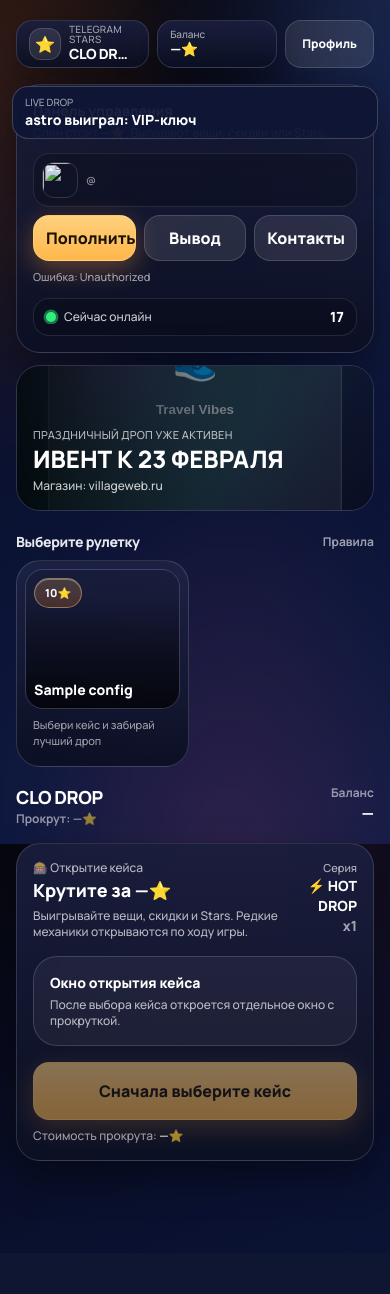
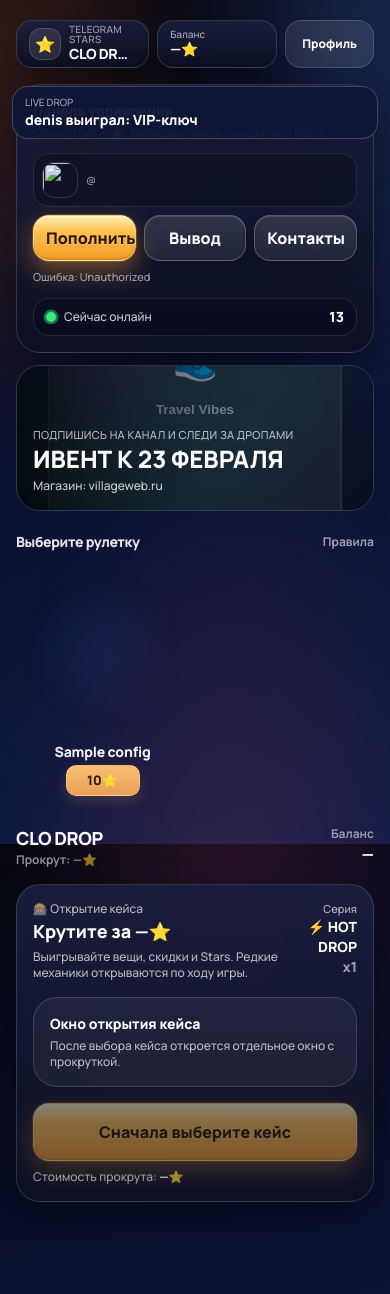
Before and after one commit to 0utcuster/roulette_webapp, a FastAPI app: page / in a window 390 px wide. Before the commit the page ends 1189 px from the top, so only its background shows below. Run offline with FastAPI, Linux system fonts and the light colour scheme; tables that the repository leaves empty hold one stand-in row (values such as "Sample post"); some libraries are stand-ins or nearby versions.

Commit message:
Polish mobile UI and event/contact flows

```diff
--- a/app/static/mobile.js
+++ b/app/static/mobile.js
@@ -90,6 +90,10 @@ function rarityLabel(r){
   return ({ blue:"Синий", purple:"Фиолетовый", red:"Красный", yellow:"Жёлтый" })[rarityKey(r)];
 }
 function rarityCss(r){ return `rarity-${rarityKey(r)}`; }
+function caseTopRarity(caseObj){
+  const v = (caseObj?.prizes || []).reduce((acc,p)=>Math.max(acc, rarityValue(p?.rarity)), 1);
+  return ({1:"blue",2:"purple",3:"red",4:"yellow"})[v] || "blue";
+}
 
 function isHighTierPrize(key){
   const k = String(key || "");
@@ -107,6 +111,8 @@ function isHighTierPrize(key){
 let state={ rouletteId:null, rouletteCost:0, currentCase:null, cases:[], uiConfig:null };
 let modalOpenCount = 0;
 let lockedScrollY = 0;
+let reelAnimRaf = 0;
+let reelAnimRunId = 0;
 
 function setMsg(text){ const el=$("msg"); if(el) el.textContent=text||"—"; }
 
@@ -159,25 +165,34 @@ function launchDropFx(count=28){
   }
 }
 
+function clearDropFx(){
+  const layer=$("fxLayer");
+  if(layer) layer.innerHTML = "";
+}
+
 function setupOnlineCounter(){
   const el=$("onlineCount"); if(!el) return;
   const now = new Date();
   const h = now.getHours();
-  let base = 10;
-  if(h >= 0 && h < 7) base = 5;
-  else if(h >= 7 && h < 12) base = 9;
-  else if(h >= 12 && h < 18) base = 12;
-  else if(h >= 18 && h < 24) base = 16;
-  const update=()=>{ el.textContent = String(Math.max(3, base + randint(-2,2))); };
+  let base = 8;
+  if(h >= 0 && h < 7) base = 4;
+  else if(h >= 7 && h < 12) base = 7;
+  else if(h >= 12 && h < 18) base = 10;
+  else if(h >= 18 && h < 24) base = 13;
+  const update=()=>{ el.textContent = String(Math.max(2, base + randint(-2,1))); };
   update();
-  setInterval(update, 9000);
+  setInterval(update, 12000);
 }
 
 function setupLiveWinsFeed(){
   const toast=$("liveWinToast");
   const text=$("liveWinText");
   if(!toast || !text) return;
-  const names=["mike","lina","ghost","vovan","ninja","sova","astro","max","kira","qwerty","neo","panda"];
+  const names=[
+    "mike","lina","ghost","vovan","ninja","sova","astro","max","kira","qwerty","neo","panda",
+    "dima","kris","roman","timur","alisa","egor","denis","vlad","sasha","artem","lev","mark",
+    "nikita","masha","yarik","igor","stepa","andrey","ilya","vika","yan","polina","danik","tema"
+  ];
   const prizes=["Обувь","Толстовка","Скидка 20%","200⭐","1000⭐","Сертификат 3000₽","VIP-ключ"];
   const show=()=>{
     const n=names[randint(0,names.length-1)];
@@ -187,7 +202,11 @@ function setupLiveWinsFeed(){
     setTimeout(()=>toast.classList.remove("show"), 3600);
   };
   setTimeout(show, 5000);
-  setInterval(show, randint(14000,22000));
+  const loop=()=>{
+    show();
+    setTimeout(loop, randint(22000,34000));
+  };
+  setTimeout(loop, randint(22000,30000));
 }
 
 function setupEventBanner(cfg){
@@ -199,6 +218,23 @@ function setupEventBanner(cfg){
   if($("eventModalTitle")) $("eventModalTitle").textContent = e.title || "ИВЕНТ К 23 ФЕВРАЛЯ";
   if($("eventModalText")) $("eventModalText").textContent = e.text || "Открывайте кейсы и забирайте праздничные награды.";
   if($("eventModalImg") && e.image) $("eventModalImg").src = e.image;
+  if($("eventModalAction")) $("eventModalAction").textContent = e.cta_label || "Подписаться";
+}
+
+function openPromoLink(url){
+  const href = String(url || "").trim();
+  if(!href) return;
+  try{
+    if(tg && href.includes("t.me/") && typeof tg.openTelegramLink === "function"){
+      tg.openTelegramLink(href);
+      return;
+    }
+    if(tg && typeof tg.openLink === "function"){
+      tg.openLink(href);
+      return;
+    }
+  }catch{}
+  window.open(href, "_blank", "noopener,noreferrer");
 }
 
 function setupContactButton(cfg){
@@ -272,12 +308,12 @@ async function loadInventory(){
           <div class="h-full ${idx % 2 === 0 ? "bg-gradient-to-r from-amber-300 to-orange-400" : "bg-gradient-to-r from-cyan-300 to-blue-400"}" style="width:${Math.max(0, Math.min(100, Number(p.percent || 0)))}%"></div>
         </div>
         <div class="mt-1 text-[11px] ${
-          Number(p.left||0)===1 ? "text-rose-200" :
+          Number(p.left||0)===1 ? "text-white/60" :
           (Number(p.left||0)===2 || Number(p.left||0)===3) ? "text-amber-200" :
           "text-white/60"
         }">
           ${
-            Number(p.left||0)===1 ? "Финишный тикет выпадает реже (маленький шанс)" :
+            Number(p.left||0)===1 ? `Осталось: ${Math.max(0, Number(p.left || 0))}` :
             (Number(p.left||0)===2 || Number(p.left||0)===3) ? `Осталось ${Math.max(0, Number(p.left || 0))}: шанс на тикет повышен` :
             `Осталось: ${Math.max(0, Number(p.left || 0))}`
           }
@@ -341,6 +377,11 @@ function openCasePreview(c){
   const first = prizes[0] || null;
   const thumb=c.avatar || (first ? ((first.images||[])[0] || "") : "");
   $("casePreviewImg").src=thumb || "";
+  const previewArt = $("casePreviewArt");
+  if(previewArt){
+    previewArt.classList.remove("rarity-blue","rarity-purple","rarity-red","rarity-yellow");
+    previewArt.classList.add(rarityCss(caseTopRarity(c)));
+  }
   $("casePreviewTitle").textContent=c.title || c.id;
   $("casePreviewDesc").textContent=c.desc || "Открой кейс и забери мощный дроп.";
   $("casePreviewPrice").textContent=`${c.cost}⭐`;
@@ -429,18 +470,16 @@ async function buildRouletteGrid(){
   for(const c of list){
     const firstPrize = (c.prizes || [])[0];
     const thumb = c.avatar || ((firstPrize?.images || [])[0] || "");
-    const topRarity = (c.prizes || []).reduce((acc,p)=>Math.max(acc, rarityValue(p.rarity)), 1);
-    const frameRarity = ({1:"blue",2:"purple",3:"red",4:"yellow"})[topRarity] || "blue";
+    const frameRarity = caseTopRarity(c);
     const btn=document.createElement("button");
-    btn.className=`roulette-card text-left rounded-3xl border border-white/15 bg-white/5 overflow-hidden relative p-2 ${rarityCss(frameRarity)}`;
+    btn.className=`roulette-card text-left rounded-3xl overflow-hidden relative p-1 ${rarityCss(frameRarity)}`;
     btn.innerHTML=`
-      <div class="case-cover">
+      <div class="roulette-case-art">
         ${thumb?`<img src="${thumb}" alt="${esc(c.title)}"/>`:``}
-        <div class="absolute left-2 top-2 z-10 case-tag">${c.cost}⭐</div>
-        <div class="absolute left-2 right-2 bottom-2 z-10 text-sm font-black truncate">${esc(c.title)}</div>
       </div>
-      <div class="p-2">
-        <div class="text-[11px] text-white/60 line-clamp-2">${esc(c.desc)}</div>
+      <div class="roulette-case-meta px-1 pb-2">
+        <div class="roulette-case-name">${esc(c.title)}</div>
+        <div class="roulette-price-pill">${c.cost}⭐</div>
       </div>
     `;
     btn.addEventListener("click", ()=>openCasePreview(c));
@@ -458,6 +497,7 @@ async function buildRouletteGrid(){
 
 async function buildReel(rouletteId, reelId="reelModal"){
   const reel=$(reelId); if(!reel) return;
+  const wrap = reel.parentElement;
 
   const c = state.cases.find(x=>x.id===rouletteId);
   const prizes = (c?.prizes || []).filter(p => (p.images||[]).length);
@@ -485,10 +525,19 @@ async function buildReel(rouletteId, reelId="reelModal"){
   }
   reel.style.transition="none";
   reel.style.transform="translateY(0px)";
+  reel.style.filter="blur(0px) saturate(1)";
+  reel.style.willChange="";
+  if(wrap) wrap.style.boxShadow="";
 }
 
 async function animateToPrize(prizeKey, reelId="reelModal", prizeRarity=null){
   const reel=$(reelId);
+  if(!reel) return;
+  if(reelAnimRaf){
+    cancelAnimationFrame(reelAnimRaf);
+    reelAnimRaf = 0;
+  }
+  const runId = ++reelAnimRunId;
   const items=[...reel.querySelectorAll(".prize-card")];
   if(!items.length) return;
 
@@ -515,6 +564,8 @@ async function animateToPrize(prizeKey, reelId="reelModal", prizeRarity=null){
   const clamp01 = (x) => Math.max(0, Math.min(1, x));
   const easeInOutCubic = (x) => (x < 0.5 ? 4 * x * x * x : 1 - Math.pow(-2 * x + 2, 3) / 2);
   const wrap = reel.parentElement;
+  reel.style.willChange = "transform, filter";
+  items.forEach((el)=>el.classList.remove("is-target"));
 
   reel.style.transform = `translateY(${startY}px)`;
   reel.style.filter = "blur(0px) saturate(1)";
@@ -524,6 +575,14 @@ async function animateToPrize(prizeKey, reelId="reelModal", prizeRarity=null){
   await new Promise((resolve) => {
     const t0 = now();
     const frame = () => {
+      if(runId !== reelAnimRunId){
+        reel.style.filter = "blur(0px) saturate(1)";
+        reel.style.willChange = "";
+        if (wrap) wrap.style.boxShadow = "";
+        reelAnimRaf = 0;
+        resolve();
+        return;
+      }
       const ts = now();
       const p = clamp01((ts - t0) / duration);
 
@@ -546,17 +605,19 @@ async function animateToPrize(prizeKey, reelId="reelModal", prizeRarity=null){
       lastTs = ts;
 
       if (p < 1) {
-        requestAnimationFrame(frame);
+        reelAnimRaf = requestAnimationFrame(frame);
       } else {
         reel.style.transform = `translateY(${targetY}px)`;
         reel.style.filter = "blur(0px) saturate(1)";
+        reel.style.willChange = "";
         if (wrap) wrap.style.boxShadow = "";
         items.forEach((el)=>el.classList.remove("is-target"));
         targetEl?.classList.add("is-target");
+        reelAnimRaf = 0;
         resolve();
       }
     };
-    requestAnimationFrame(frame);
+    reelAnimRaf = requestAnimationFrame(frame);
   });
 }
 
@@ -687,6 +748,7 @@ async function doSpin(){
       throw new Error("Сначала выберите кейс");
     }
     setMsg("Крутим…");
+    clearDropFx();
     await buildReel(state.rouletteId, "reelModal");
     const res = await api("/api/spin", {
       method:"POST",
@@ -756,12 +818,20 @@ document.addEventListener("DOMContentLoaded", async ()=>{
     $("eventBannerBtn")?.addEventListener("click", ()=>openModal("eventModal"));
     $("eventModalClose")?.addEventListener("click", ()=>closeModal("eventModal"));
     $("eventModalAction")?.addEventListener("click", ()=>{
+      const e = state?.uiConfig?.event || {};
+      const ctaUrl = String(e.cta_url || "").trim();
+      if(ctaUrl){
+        openPromoLink(ctaUrl);
+        closeModal("eventModal");
+        setMsg("Открываю Telegram-канал…");
+        return;
+      }
       closeModal("eventModal");
       openResultOverlay({
-        badge:"Event",
-        title:"Ивент активирован",
-        text:"Открывайте кейсы в прайм-тайм и поднимайтесь в топе.",
-        primary:"К кейсам"
+        badge:"Ивент",
+        title:"Подпишитесь на канал",
+        text:"В канале публикуем новые кейсы, акции и промокоды.",
+        primary:"Понятно"
       });
     });
     $("openSpinModalBtn")?.addEventListener("click", ()=>{
--- a/app/templates/index_mobile.html
+++ b/app/templates/index_mobile.html
@@ -51,12 +51,52 @@
     .btn{ transition: transform .12s ease, opacity .12s ease; }
     .btn:active{ transform: translateY(1px) scale(.99); }
     .btn-primary{
-      background: linear-gradient(180deg, #ffd07d, var(--accent));
-      color:#1b1205;
-      box-shadow: 0 8px 26px rgba(255,154,59,.35);
-      border: 1px solid rgba(255,220,140,.5);
+      background:
+        linear-gradient(180deg, rgba(255,255,255,.28), rgba(255,255,255,0) 26%),
+        linear-gradient(180deg, #ffe695 0%, #ffc04f 38%, #f39a26 100%);
+      color:#2a1703;
+      text-shadow: 0 1px 0 rgba(255,255,255,.25);
+      box-shadow:
+        0 1px 0 rgba(255,255,255,.45) inset,
+        0 -2px 0 rgba(158,88,15,.25) inset,
+        0 10px 26px rgba(255,156,44,.42),
+        0 0 0 1px rgba(255,204,112,.2);
+      border: 1px solid rgba(255,226,151,.62);
     }
-    .btn-primary:hover{ filter: brightness(1.05); }
+    .btn-primary:hover{ filter: brightness(1.06) saturate(1.05); }
+    .btn-primary:active{
+      transform: translateY(1px) scale(.99);
+      box-shadow:
+        0 1px 0 rgba(255,255,255,.35) inset,
+        0 -1px 0 rgba(158,88,15,.2) inset,
+        0 6px 16px rgba(255,156,44,.34),
+        0 0 0 1px rgba(255,204,112,.2);
+    }
+    .btn-primary.pulse{
+      animation: pulseGlow 1.8s infinite, sellGlow 2.4s ease-in-out infinite;
+    }
+    @keyframes sellGlow{
+      0%,100%{
+        box-shadow:
+          0 1px 0 rgba(255,255,255,.45) inset,
+          0 -2px 0 rgba(158,88,15,.25) inset,
+          0 10px 26px rgba(255,156,44,.42),
+          0 0 0 1px rgba(255,204,112,.2);
+      }
+      50%{
+        box-shadow:
+          0 1px 0 rgba(255,255,255,.52) inset,
+          0 -2px 0 rgba(158,88,15,.28) inset,
+          0 14px 34px rgba(255,166,56,.52),
+          0 0 26px rgba(255,199,92,.24),
+          0 0 0 1px rgba(255,216,126,.24);
+      }
+    }
+    .btn-outline-strong{
+      background: linear-gradient(180deg, rgba(255,255,255,.13), rgba(255,255,255,.07));
+      border: 1px solid rgba(255,255,255,.22);
+      box-shadow: inset 0 1px 0 rgba(255,255,255,.12), 0 8px 18px rgba(0,0,0,.18);
+    }
     .safe-pad{ padding-bottom: calc(92px + env(safe-area-inset-bottom)); }
     .nav{ padding-bottom: env(safe-area-inset-bottom); }
     .reel{ will-change: transform; }
@@ -210,24 +250,15 @@
     .rarity-red .case-item-thumb-glow{ background: radial-gradient(circle, rgba(255,106,106,.62), rgba(255,106,106,0) 72%); }
     .rarity-yellow .case-item-thumb-glow{ background: radial-gradient(circle, rgba(255,213,107,.7), rgba(255,213,107,0) 72%); }
     .roulette-card{
-      transition: transform .18s ease, box-shadow .18s ease, border-color .18s ease;
-      border-color: rgba(255,255,255,.12);
-      background: linear-gradient(180deg, rgba(29,34,70,.84), rgba(10,14,33,.9));
+      transition: transform .18s ease, filter .18s ease, opacity .18s ease;
+      background: transparent;
+      border: 0;
+      box-shadow: none;
     }
     .roulette-card:active{ transform: scale(.98); }
-    .roulette-card::before{
-      content:"";
-      position:absolute; inset:-1px;
-      border-radius:24px;
-      background: linear-gradient(135deg, rgba(255,180,74,.0), rgba(255,180,74,.25), rgba(124,156,255,.18), rgba(255,180,74,.0));
-      opacity:0;
-      transition: opacity .25s ease;
-      pointer-events:none;
-    }
-    .roulette-card:hover::before{ opacity:.6; }
+    .roulette-card::before{ content:none; }
     .roulette-card.selected{
-      box-shadow: 0 0 0 1px rgba(255,205,120,.85), 0 24px 48px rgba(7,9,20,.7), 0 0 38px rgba(255,130,60,.28);
-      border-color: rgba(255,206,124,.7);
+      filter: drop-shadow(0 0 22px rgba(255,196,92,.18));
     }
     .case-cover{ position:relative; height:140px; border-radius:18px; overflow:hidden; border:1px solid rgba(255,255,255,.15); }
     .case-cover img{ width:100%; height:100%; object-fit:cover; display:block; }
@@ -242,6 +273,105 @@
       background:linear-gradient(180deg, rgba(255,190,94,.2), rgba(255,122,44,.22));
       font-size:11px; font-weight:800;
       box-shadow: inset 0 1px 0 rgba(255,255,255,.3);
+    }
+    .roulette-case-art{
+      position: relative;
+      height: 178px;
+      display:flex;
+      align-items:flex-end;
+      justify-content:center;
+      padding: 6px 4px 0;
+      overflow: visible;
+    }
+    .roulette-case-art::before{
+      content:"";
+      position:absolute;
+      inset: 18px 10px 20px;
+      border-radius: 999px;
+      background: radial-gradient(circle, rgba(91,141,255,.18), rgba(91,141,255,0) 68%);
+      filter: blur(18px);
+      opacity:.55;
+      pointer-events:none;
+    }
+    .roulette-card.rarity-purple .roulette-case-art::before{
+      background: radial-gradient(circle, rgba(178,104,255,.22), rgba(178,104,255,0) 68%);
+    }
+    .roulette-card.rarity-red .roulette-case-art::before{
+      background: radial-gradient(circle, rgba(255,106,106,.22), rgba(255,106,106,0) 68%);
+    }
+    .roulette-card.rarity-yellow .roulette-case-art::before{
+      background: radial-gradient(circle, rgba(255,212,110,.24), rgba(255,212,110,0) 70%);
+    }
+    .roulette-case-art img{
+      width: 100%;
+      height: 100%;
+      object-fit: contain;
+      object-position: center bottom;
+      position: relative;
+      z-index: 1;
+      filter: drop-shadow(0 10px 18px rgba(0,0,0,.28));
+    }
+    .case-square-art{
+      position: relative;
+      border-radius: 18px;
+      overflow: hidden;
+      background:
+        radial-gradient(120% 100% at 50% 10%, rgba(255,255,255,.08), transparent 60%),
+        linear-gradient(180deg, rgba(17,24,49,.95), rgba(10,14,30,.95));
+      border:1px solid rgba(255,255,255,.12);
+    }
+    .case-square-art::before{
+      content:"";
+      position:absolute;
+      inset:10% 8%;
+      border-radius:999px;
+      filter: blur(18px);
+      background: radial-gradient(circle, rgba(110,176,255,.18), rgba(110,176,255,0) 70%);
+      pointer-events:none;
+    }
+    .case-square-art img{
+      position: relative;
+      z-index: 1;
+      width:100%;
+      height:100%;
+      object-fit: contain;
+      object-position:center;
+      padding: 10px;
+      filter: drop-shadow(0 10px 18px rgba(0,0,0,.25));
+      background: transparent;
+    }
+    .case-square-art.rarity-purple::before{ background: radial-gradient(circle, rgba(176,107,255,.2), rgba(176,107,255,0) 70%); }
+    .case-square-art.rarity-red::before{ background: radial-gradient(circle, rgba(255,106,106,.2), rgba(255,106,106,0) 70%); }
+    .case-square-art.rarity-yellow::before{ background: radial-gradient(circle, rgba(255,213,107,.22), rgba(255,213,107,0) 72%); }
+    .roulette-case-meta{
+      margin-top: 2px;
+      text-align:center;
+      display:flex;
+      flex-direction:column;
+      align-items:center;
+      gap:6px;
+    }
+    .roulette-case-name{
+      font-size: 14px;
+      line-height: 1.1;
+      font-weight: 900;
+      color: rgba(255,255,255,.95);
+      letter-spacing: -.2px;
+      text-wrap: balance;
+    }
+    .roulette-price-pill{
+      display:inline-flex;
+      align-items:center;
+      justify-content:center;
+      min-width: 74px;
+      padding: 5px 10px;
+      border-radius: 10px;
+      font-size: 13px;
+      font-weight: 900;
+      color: #2d1b05;
+      background: linear-gradient(180deg, #f8be72, #e8a056);
+      border: 1px solid rgba(255,230,178,.35);
+      box-shadow: 0 6px 14px rgba(232,160,86,.18);
     }
     .modal-backdrop{ background: rgba(0,0,0,.55); backdrop-filter: blur(10px); }
     .result-pop{
@@ -345,8 +475,8 @@
           </div>
           <div class="grid grid-cols-3 gap-2">
             <button id="depositBtn" class="btn btn-primary rounded-2xl font-extrabold px-3 py-2.5 w-full">Пополнить</button>
-            <button id="withdrawBtn" class="btn rounded-2xl bg-white/10 border border-white/15 font-extrabold px-3 py-2.5 w-full">Вывод</button>
-            <a id="contactBtn" href="#" target="_blank" rel="noopener" class="btn rounded-2xl bg-white/10 border border-white/15 font-extrabold px-3 py-2.5 w-full text-center">Контакты</a>
+            <button id="withdrawBtn" class="btn btn-outline-strong rounded-2xl font-extrabold px-3 py-2.5 w-full">Вывод</button>
+            <a id="contactBtn" href="#" target="_blank" rel="noopener" class="btn btn-outline-strong rounded-2xl font-extrabold px-3 py-2.5 w-full text-center">Контакты</a>
           </div>
         </div>
         <div class="mt-2 text-[11px] text-white/60" id="msg">—</div>
@@ -474,7 +604,7 @@
           <div class="text-sm font-extrabold">Выбор кейса</div>
           <button id="casePreviewClose" class="rounded-xl bg-white/10 border border-white/15 px-3 py-1.5 text-xs font-extrabold">✕</button>
         </div>
-        <div class="mt-3 case-cover h-44">
+        <div id="casePreviewArt" class="mt-3 case-square-art h-52 rarity-blue">
           <img id="casePreviewImg" src="" alt="case"/>
           <div class="absolute left-3 top-3 z-10 case-tag" id="casePreviewPrice">—</div>
         </div>
@@ -585,8 +715,8 @@
 
   <!-- Spin modal -->
   <div id="caseSpinModal" class="hidden fixed inset-0 modal-backdrop z-[55]">
-    <div class="h-[100dvh] overflow-y-auto flex items-center justify-center px-4 py-6">
-      <div class="card w-full max-w-md rounded-3xl p-4 result-pop">
+    <div class="h-[100dvh] overflow-y-auto flex items-stretch justify-center px-0 sm:px-3 py-0 sm:py-3">
+      <div class="card w-full max-w-md rounded-none sm:rounded-3xl p-4 result-pop flex flex-col min-h-[100dvh] sm:min-h-[calc(100dvh-24px)]">
         <div class="flex items-center justify-between gap-2">
           <div>
             <div class="text-xs text-white/70">Открытие кейса</div>
@@ -594,7 +724,7 @@
           </div>
           <button id="caseSpinClose" class="rounded-xl bg-white/10 border border-white/15 px-3 py-1.5 text-xs font-extrabold">✕</button>
         </div>
-        <div class="mt-3 relative overflow-hidden rounded-3xl border border-white/15 bg-white/5" style="height: 320px;">
+        <div class="mt-3 relative overflow-hidden rounded-3xl border border-white/15 bg-white/5 flex-1 min-h-[60dvh]" style="height: 320px;">
           <div class="absolute inset-0 pointer-events-none">
             <div class="absolute inset-x-0 top-1/2 h-1 -translate-y-1/2 bg-white/20"></div>
             <div class="absolute left-0 right-0 top-0 h-12 bg-gradient-to-b from-[#070814]/95 via-[#070814]/65 to-transparent backdrop-blur-[2px]"></div>
```
Also changed, not shown: app/static/prizes/roulettes.json (+5 -3 lines).
